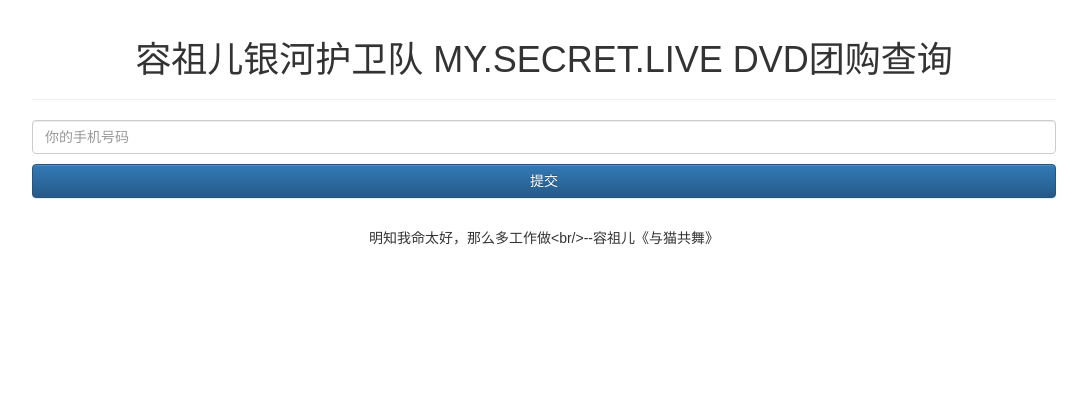
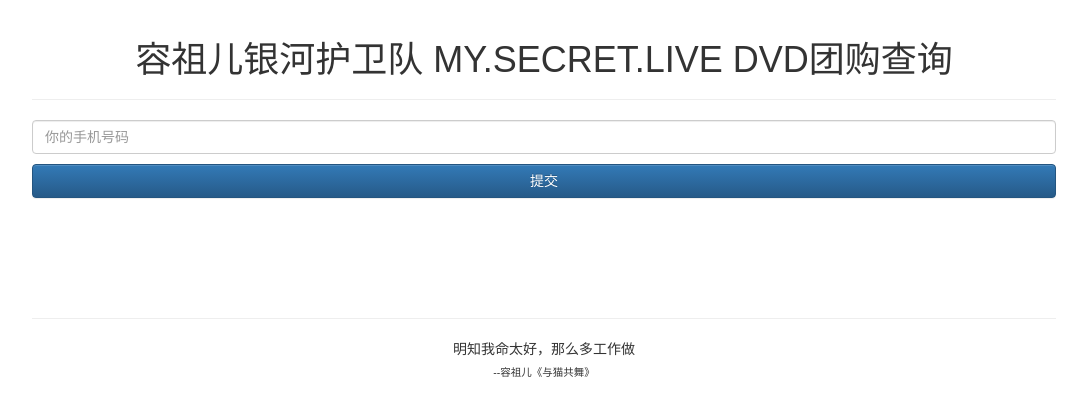
Before and after one commit to YuiZhou/temp, a React (Create React App) app: page / in a window 1280 px wide. Shown: the top 416 px of the page, without its empty margins (96-1183 px from the left). Built offline with nearby package versions, Linux system fonts and the light colour scheme.

Commit message:
add lyric

```diff
--- a/src/App.js
+++ b/src/App.js
@@ -8,7 +8,7 @@
   constructor(props) {
     super(props);
     this.state = {
-      data: '明知我命太好，那么多工作做<br/>--容祖儿《与猫共舞》'
+      data: ''
     };
     this.show = this.show.bind(this);
   }
@@ -30,6 +30,8 @@
         <br/>
         {
           (data['电话1'] || data['电话2']) ?
+          <div>
+           <p><em>所有快递都由申通快递发出</em></p>
             <Table>
               <tbody>
                 <tr>
@@ -46,8 +48,14 @@
                 </tr>
               </tbody>
             </Table>
+            </div>
           : <p>{data}</p>
         }
+        <br/>
+        <br/>
+        <br/>
+        <hr/>
+        <p>明知我命太好，那么多工作做<br/><sub>--容祖儿《与猫共舞》</sub></p>
       </div>
     );
   }
```
